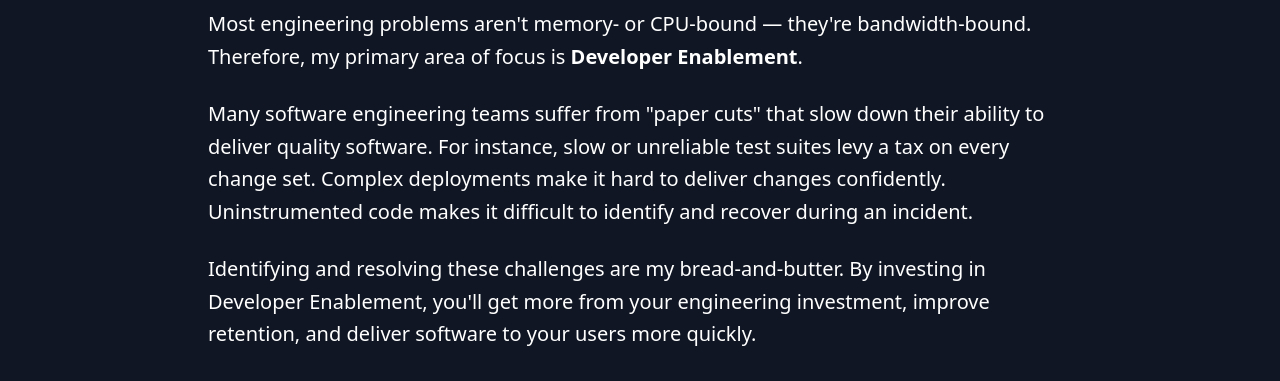
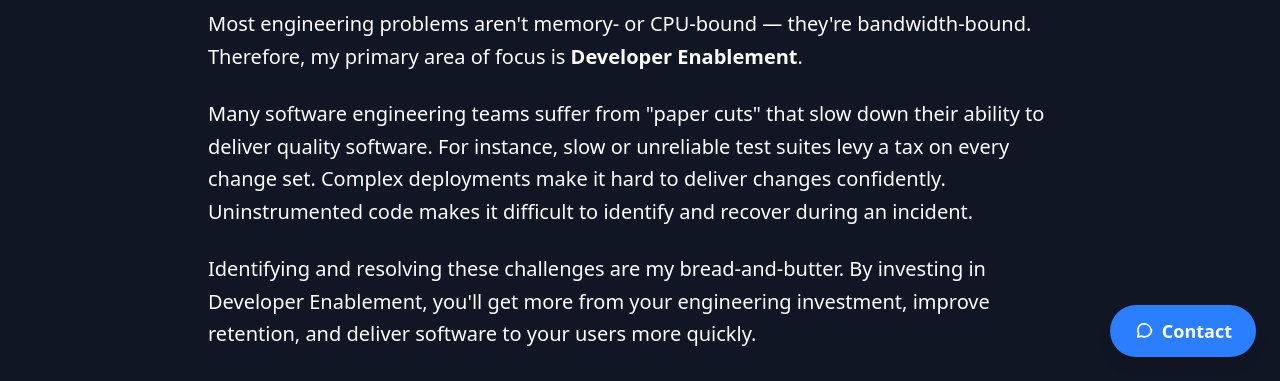
Before and after one commit to blimmer/benlimmer.com, an Astro site: page /freelance in a window 1280 px wide. Shown: the part 419-800 px from the top of the page. Built offline with nearby package versions, Linux system fonts and the light colour scheme; Astro itself is replaced by a stand-in of ours.

Commit message:
feat: add floating contact button

```diff
--- /dev/null
+++ b/src/components/FloatingContactButton.astro
@@ -0,0 +1,18 @@
+<a
+  id="floating-contact-btn"
+  href="/freelance/contact"
+  aria-label="Go to contact page"
+  class="focus:ring-offset-bg-primary fixed right-6 bottom-6 z-50 rounded-full bg-blue-500 px-6 py-3 text-lg font-semibold text-white shadow-lg transition-all duration-300 hover:bg-blue-600 focus:ring-2 focus:ring-blue-400 focus:ring-offset-2 focus:outline-none"
+  style="pointer-events: auto;"
+>
+  <span class="flex items-center gap-2">
+    <svg class="h-5 w-5" fill="none" stroke="currentColor" stroke-width="2" viewBox="0 0 24 24" aria-hidden="true"
+      ><path
+        stroke-linecap="round"
+        stroke-linejoin="round"
+        d="M21 10.5a8.38 8.38 0 01-.9 3.8 8.5 8.5 0 01-7.6 4.7 8.38 8.38 0 01-3.8-.9l-4.2 1.1 1.1-4.2a8.38 8.38 0 01-.9-3.8 8.5 8.5 0 014.7-7.6A8.38 8.38 0 0112 3.5a8.5 8.5 0 018.5 7z"
+      ></path></svg
+    >
+    Contact
+  </span>
+</a>
--- a/src/pages/freelance/index.astro
+++ b/src/pages/freelance/index.astro
@@ -1,6 +1,8 @@
 ---
 import ServiceCard from "src/components/freelance/ServiceCard.astro";
 import Layout from "src/layouts/Layout.astro";
+import ContactSection from "src/components/homepage/ContactSection.astro";
+import FloatingContactButton from "src/components/FloatingContactButton.astro";
 ---
 
 <Layout
@@ -75,4 +77,6 @@ import Layout from "src/layouts/Layout.astro";
       </div>
     </section>
   </main>
+  <ContactSection />
+  <FloatingContactButton />
 </Layout>
```
